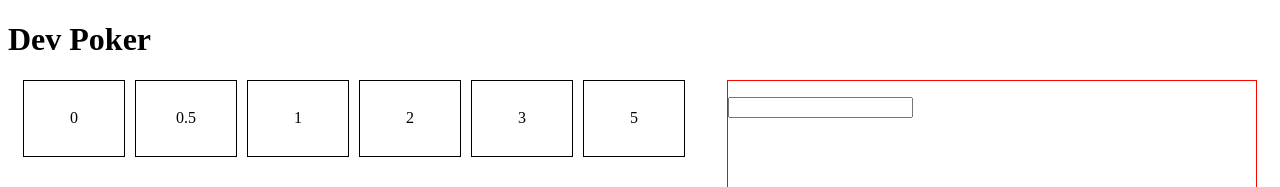
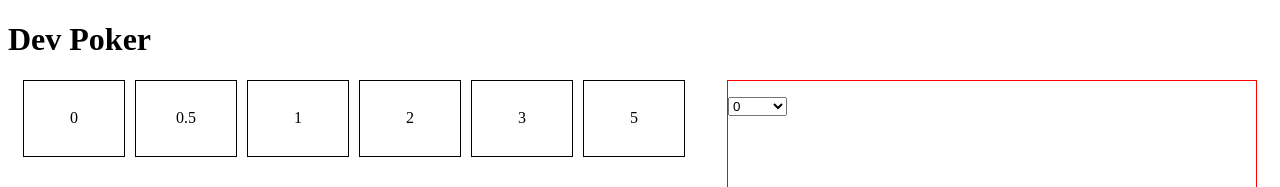
Before and after one commit to NielsLouwes/Dev_Poker_Mini_Project, a React (Create React App) app: page / in a window 1280 px wide. Shown: the top 187 px of the page. Built offline with nearby package versions, Linux system fonts and the light colour scheme.

Commit message:
Added dropdown for cards

```diff
--- a/src/App.tsx
+++ b/src/App.tsx
@@ -133,7 +133,14 @@ export default function App() {
         </LeftWrapper>
         <RightWrapper>
           <p>{selectedScore && selectedScore.title}</p>
-          <input type="text"></input>
+
+          <select>
+            {cards.map((card) => (
+              <option key={card.id} card={card.title}>
+                {card.title}
+              </option>
+            ))}
+          </select>
         </RightWrapper>
       </OuterWrapper>
     </Styled>
```
